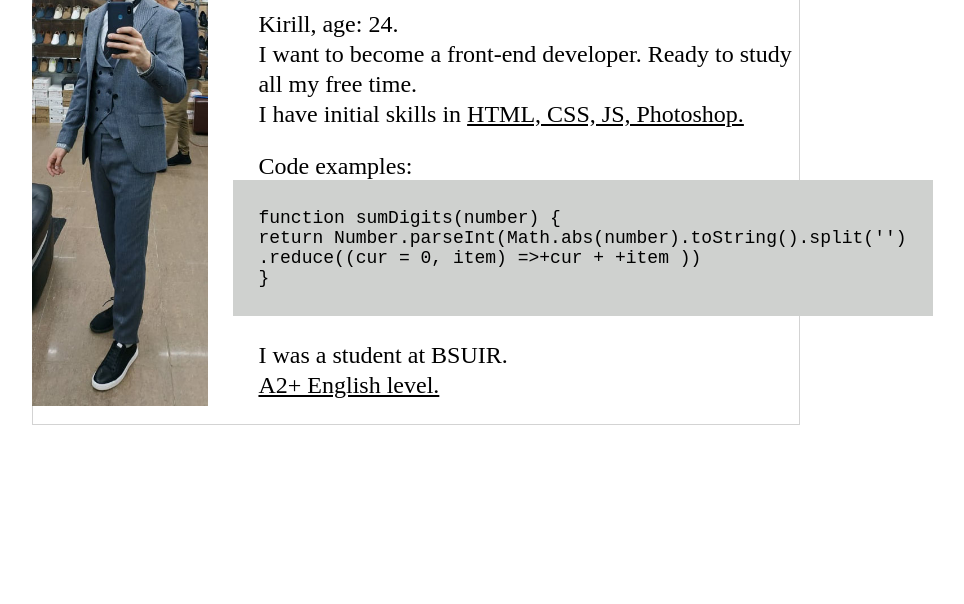
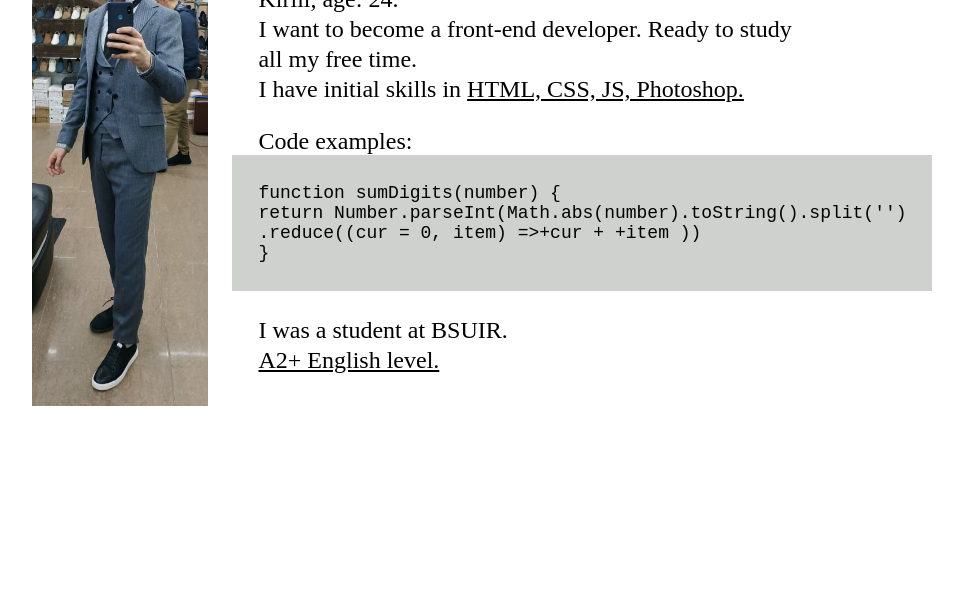
Before and after one commit to kirillstakheyko/rsschool-cv, a plain HTML site: page index.html in a window 1280 px wide. Shown: the part 196-800 px from the top of the page, without its empty margins (224-1188 px from the left). Drawn offline with Linux system fonts and the light colour scheme.

Commit message:
refactor: remove border

```diff
--- a/style/style.css
+++ b/style/style.css
@@ -35,6 +35,3 @@ a{
 .skills{
     text-decoration: underline;
 }
-.main-info{
-   border: 1px solid lightgray;
-}
```
